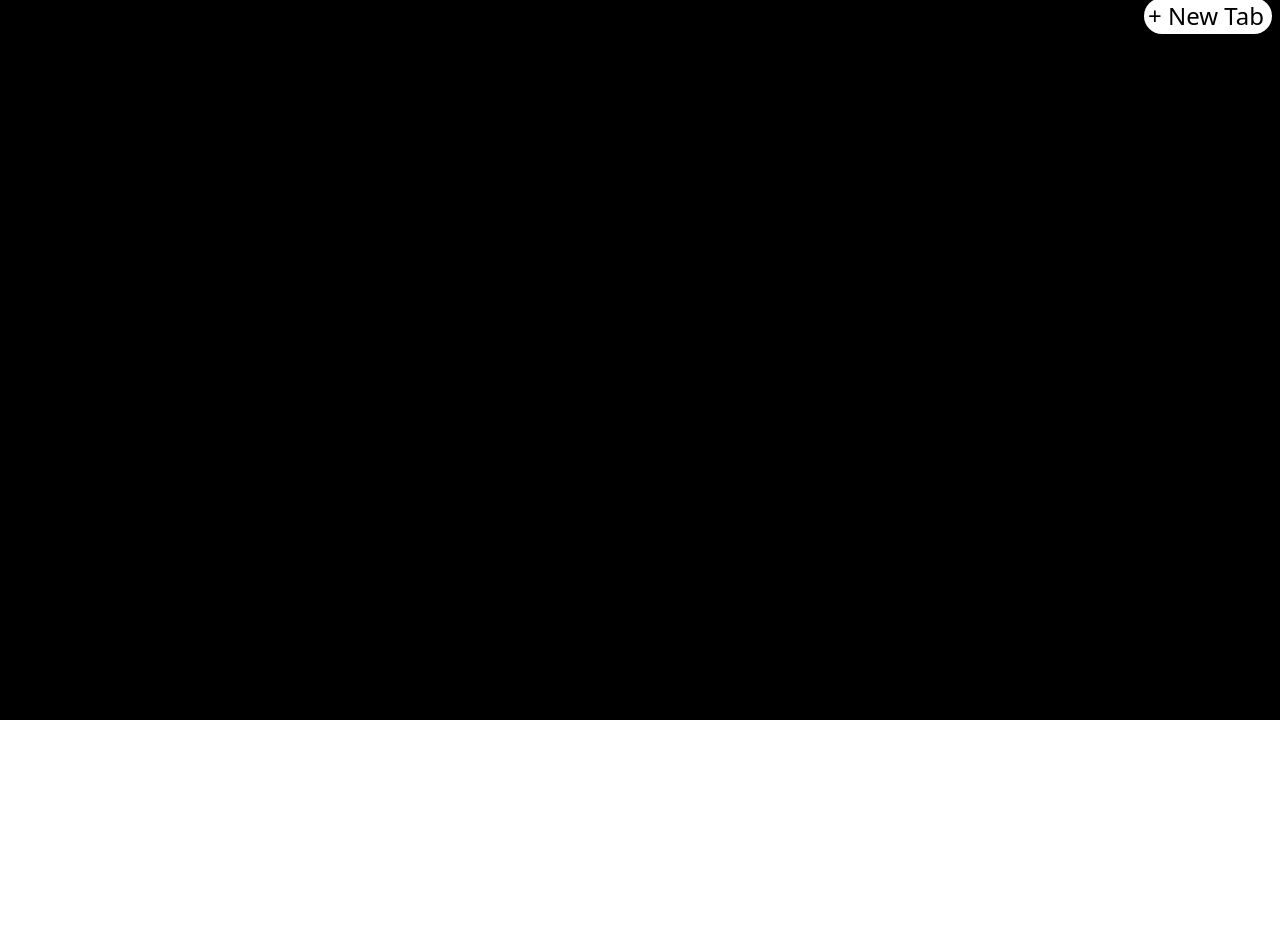
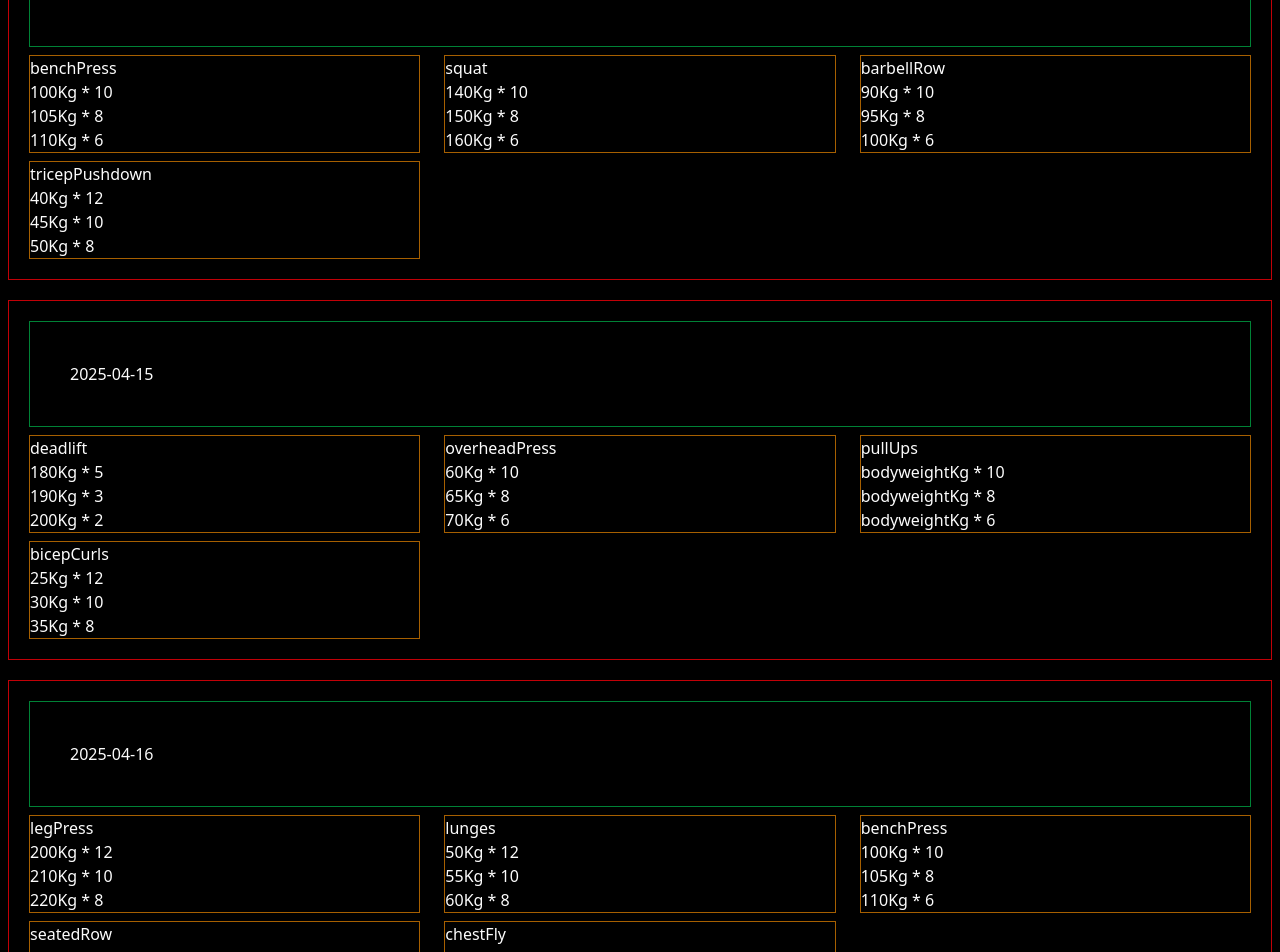
Before and after one commit to Shubhamrawat23/trackWorkout, a React (Vite) app: page / in a window 1280 px wide. Shown: the part 80-1032 px from the top of the page. Before the commit the page ends 800 px from the top, so only its background shows below. Built offline with nearby package versions, Linux system fonts and the light colour scheme.

Commit message:
add exercise page and update modules

```diff
--- a/package.json
+++ b/package.json
@@ -14,6 +14,7 @@
     "@radix-ui/react-popover": "^1.1.6",
     "@radix-ui/react-slot": "^1.1.2",
     "@reduxjs/toolkit": "^2.6.1",
+    "@supabase/supabase-js": "^2.49.4",
     "@tailwindcss/vite": "^4.0.12",
     "class-variance-authority": "^0.7.1",
     "clsx": "^2.1.1",
--- a/src/App.jsx
+++ b/src/App.jsx
@@ -1,13 +1,15 @@
 import './App.css'
 import Dashboard from './pages/dashboard'
+import Exercise_page from './pages/exercise_page'
 import LogIn from './pages/login'
 
 function App() {
 
   return (
-    <div className="h-screen w-full bg-black shadecn-dark text-[#FCFCFC] px-2">
+    <div className="min-h-screen w-full bg-black shadecn-dark text-[#FCFCFC] px-2 overflow-y-auto">
       {/* <LogIn></LogIn> */}
-      <Dashboard></Dashboard>
+      {/* <Dashboard></Dashboard> */}
+      <Exercise_page></Exercise_page>
     </div>
   )
 }
--- a/src/pages/dashboard.jsx
+++ b/src/pages/dashboard.jsx
@@ -27,7 +27,7 @@ export default function Dashboard() {
             <hr className="w-[99%] mx-auto" />
             <div className="text-[1.5rem] px-1 text-black bg-white hover:bg-gray-300 w-[8rem] rounded-[20px] float-right my-[5px] cursor-pointer" onClick={handleNewTab}>+ New Tab</div>
 
-            <section className="flex my-[4rem] p-[2rem] px-4 flex-wrap h-[34.5em] overflow-y-scroll gap-28 justify-center">
+            <section className="flex my-[4rem] p-[2rem] px-4 flex-wrap h-[34.5em] overflow-y-auto gap-28 justify-center">
                 {
                     allTab?.map((value) => {
                         return (
@@ -60,5 +60,4 @@ export default function Dashboard() {
             </section>
         </div>
     )
-
 }
--- /dev/null
+++ b/src/pages/exercise_page.jsx
@@ -0,0 +1,277 @@
+import React from "react";
+
+let object = {
+    "data": [
+        {
+            "date": "2025-04-14",
+            "exercises": [
+                {
+                    "name": "benchPress",
+                    "sets": [
+                        { "wt": 100, "reps": 10 },
+                        { "wt": 105, "reps": 8 },
+                        { "wt": 110, "reps": 6 }
+                    ]
+                },
+                {
+                    "name": "squat",
+                    "sets": [
+                        { "wt": 140, "reps": 10 },
+                        { "wt": 150, "reps": 8 },
+                        { "wt": 160, "reps": 6 }
+                    ]
+                },
+                {
+                    "name": "barbellRow",
+                    "sets": [
+                        { "wt": 90, "reps": 10 },
+                        { "wt": 95, "reps": 8 },
+                        { "wt": 100, "reps": 6 }
+                    ]
+                },
+                {
+                    "name": "tricepPushdown",
+                    "sets": [
+                        { "wt": 40, "reps": 12 },
+                        { "wt": 45, "reps": 10 },
+                        { "wt": 50, "reps": 8 }
+                    ]
+                }
+            ]
+        },
+        {
+            "date": "2025-04-15",
+            "exercises": [
+                {
+                    "name": "deadlift",
+                    "sets": [
+                        { "wt": 180, "reps": 5 },
+                        { "wt": 190, "reps": 3 },
+                        { "wt": 200, "reps": 2 }
+                    ]
+                },
+                {
+                    "name": "overheadPress",
+                    "sets": [
+                        { "wt": 60, "reps": 10 },
+                        { "wt": 65, "reps": 8 },
+                        { "wt": 70, "reps": 6 }
+                    ]
+                },
+                {
+                    "name": "pullUps",
+                    "sets": [
+                        { "wt": "bodyweight", "reps": 10 },
+                        { "wt": "bodyweight", "reps": 8 },
+                        { "wt": "bodyweight", "reps": 6 }
+                    ]
+                },
+                {
+                    "name": "bicepCurls",
+                    "sets": [
+                        { "wt": 25, "reps": 12 },
+                        { "wt": 30, "reps": 10 },
+                        { "wt": 35, "reps": 8 }
+                    ]
+                }
+            ]
+        },
+        {
+            "date": "2025-04-16",
+            "exercises": [
+                {
+                    "name": "legPress",
+                    "sets": [
+                        { "wt": 200, "reps": 12 },
+                        { "wt": 210, "reps": 10 },
+                        { "wt": 220, "reps": 8 }
+                    ]
+                },
+                {
+                    "name": "lunges",
+                    "sets": [
+                        { "wt": 50, "reps": 12 },
+                        { "wt": 55, "reps": 10 },
+                        { "wt": 60, "reps": 8 }
+                    ]
+                },
+                {
+                    "name": "benchPress",
+                    "sets": [
+                        { "wt": 100, "reps": 10 },
+                        { "wt": 105, "reps": 8 },
+                        { "wt": 110, "reps": 6 }
+                    ]
+                },
+                {
+                    "name": "seatedRow",
+                    "sets": [
+                        { "wt": 80, "reps": 12 },
+                        { "wt": 85, "reps": 10 },
+                        { "wt": 90, "reps": 8 }
+                    ]
+                },
+                {
+                    "name": "chestFly",
+                    "sets": [
+                        { "wt": 40, "reps": 12 },
+                        { "wt": 45, "reps": 10 },
+                        { "wt": 50, "reps": 8 }
+                    ]
+                }
+            ]
+        },
+        {
+            "date": "2025-04-17",
+            "exercises": [
+                {
+                    "name": "inclineBench",
+                    "sets": [
+                        { "wt": 80, "reps": 10 },
+                        { "wt": 85, "reps": 8 },
+                        { "wt": 90, "reps": 6 }
+                    ]
+                },
+                {
+                    "name": "barbellRow",
+                    "sets": [
+                        { "wt": 95, "reps": 10 },
+                        { "wt": 100, "reps": 8 },
+                        { "wt": 105, "reps": 6 }
+                    ]
+                },
+                {
+                    "name": "shoulderPress",
+                    "sets": [
+                        { "wt": 60, "reps": 10 },
+                        { "wt": 65, "reps": 8 },
+                        { "wt": 70, "reps": 6 }
+                    ]
+                },
+                {
+                    "name": "hammerCurls",
+                    "sets": [
+                        { "wt": 30, "reps": 12 },
+                        { "wt": 35, "reps": 10 },
+                        { "wt": 40, "reps": 8 }
+                    ]
+                }
+            ]
+        },
+        {
+            "date": "2025-04-18",
+            "exercises": [
+                {
+                    "name": "frontSquat",
+                    "sets": [
+                        { "wt": 120, "reps": 10 },
+                        { "wt": 130, "reps": 8 },
+                        { "wt": 140, "reps": 6 }
+                    ]
+                },
+                {
+                    "name": "dumbbellPress",
+                    "sets": [
+                        { "wt": 30, "reps": 12 },
+                        { "wt": 35, "reps": 10 },
+                        { "wt": 40, "reps": 8 }
+                    ]
+                },
+                {
+                    "name": "latPulldown",
+                    "sets": [
+                        { "wt": 70, "reps": 12 },
+                        { "wt": 75, "reps": 10 },
+                        { "wt": 80, "reps": 8 }
+                    ]
+                },
+                {
+                    "name": "calfRaises",
+                    "sets": [
+                        { "wt": 100, "reps": 15 },
+                        { "wt": 110, "reps": 12 },
+                        { "wt": 120, "reps": 10 }
+                    ]
+                }
+            ]
+        },
+        {
+            "date": "2025-04-19",
+            "exercises": [
+                {
+                    "name": "romanianDeadlift",
+                    "sets": [
+                        { "wt": 100, "reps": 10 },
+                        { "wt": 110, "reps": 8 },
+                        { "wt": 120, "reps": 6 }
+                    ]
+                },
+                {
+                    "name": "latPulldown",
+                    "sets": [
+                        { "wt": 75, "reps": 12 },
+                        { "wt": 80, "reps": 10 },
+                        { "wt": 85, "reps": 8 }
+                    ]
+                },
+                {
+                    "name": "machineChestPress",
+                    "sets": [
+                        { "wt": 70, "reps": 12 },
+                        { "wt": 75, "reps": 10 },
+                        { "wt": 80, "reps": 8 }
+                    ]
+                },
+                {
+                    "name": "legExtension",
+                    "sets": [
+                        { "wt": 90, "reps": 15 },
+                        { "wt": 95, "reps": 12 },
+                        { "wt": 100, "reps": 10 }
+                    ]
+                }
+            ]
+        },
+        {
+            "date": "2025-04-20",
+            "restDay": true
+        }
+    ]
+};
+
+export default function Exercise_page() {
+    return (
+        <>
+            {
+                object.data.map((value, key) => {
+                    console.log(value);
+                    return (
+                        <div key={key} className="grid sm:grid-cols-3 grid-cols-2 border border-red-700 p-5 mb-5 gap-x-6 gap-y-2">
+                            <div className="sm:col-span-3 col-span-2 border border-green-700 p-10">
+                                {value.date}
+                            </div>
+                            {
+                                value?.exercises?.map((exercise)=>{
+                                    return(
+                                        <div key={key} className="border border-yellow-700">
+                                            <div>{exercise.name}</div>
+                                            {
+                                                exercise.sets.map((set,key)=>{
+                                                    return(
+                                                        <div key={key}>
+                                                            {set.wt}Kg * {set.reps}
+                                                        </div>
+                                                    )
+                                                })
+                                            }
+                                        </div>
+                                    )
+                                })
+                            }
+                        </div>
+                    );
+                })
+            }
+        </>
+    )
+}
```
Also changed, not shown: 1 other file (tests, documents, lock files or other folders).
